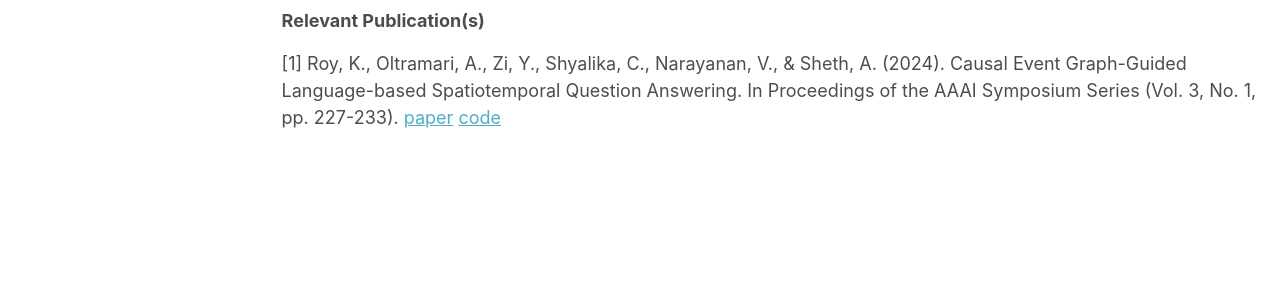
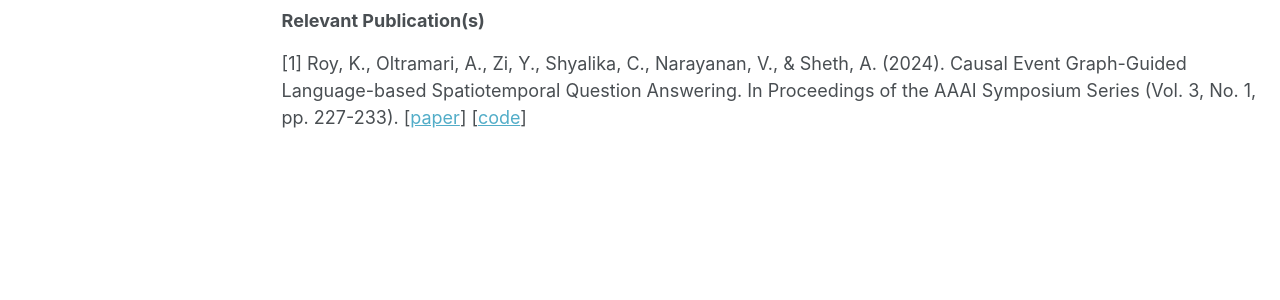
Before and after one commit to kauroy1994/home, a Jekyll site: the page built from _pages/cv.md, in a window 1280 px wide and 1166 px high. Shown: the part 604-904 px from the top of the window. Built offline with Jekyll 4.4.1, drawn with Linux system fonts in a browser that asks for light colours; some web fonts are replaced.

Commit message:
Update cv.md

```diff
--- a/_pages/cv.md
+++ b/_pages/cv.md
@@ -18,4 +18,4 @@
 ###  Abstract
 Building Neurosymbolic AI solutions for Spatio-Temporal Scene Understanding.
 ### Relevant Publication(s)
-[1] Roy, K., Oltramari, A., Zi, Y., Shyalika, C., Narayanan, V., & Sheth, A. (2024). Causal Event Graph-Guided Language-based Spatiotemporal Question Answering. In Proceedings of the AAAI Symposium Series (Vol. 3, No. 1, pp. 227-233). [paper](https://ojs.aaai.org/index.php/AAAI-SS/article/view/31204) [code](https://github.com/kauroy1994/CEG-QA)
+[1] Roy, K., Oltramari, A., Zi, Y., Shyalika, C., Narayanan, V., & Sheth, A. (2024). Causal Event Graph-Guided Language-based Spatiotemporal Question Answering. In Proceedings of the AAAI Symposium Series (Vol. 3, No. 1, pp. 227-233). [[paper](https://ojs.aaai.org/index.php/AAAI-SS/article/view/31204)] [[code](https://github.com/kauroy1994/CEG-QA)]
```
